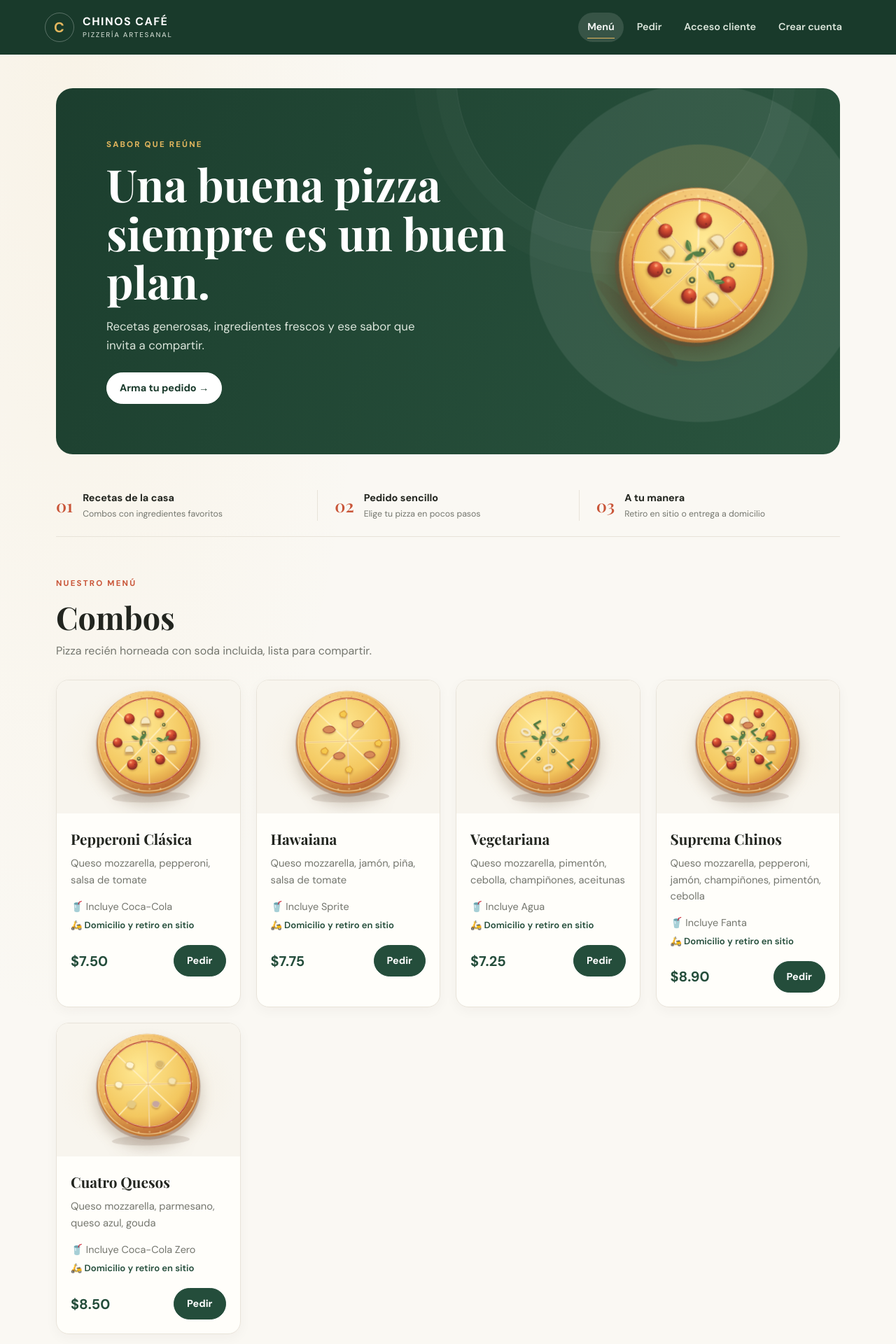
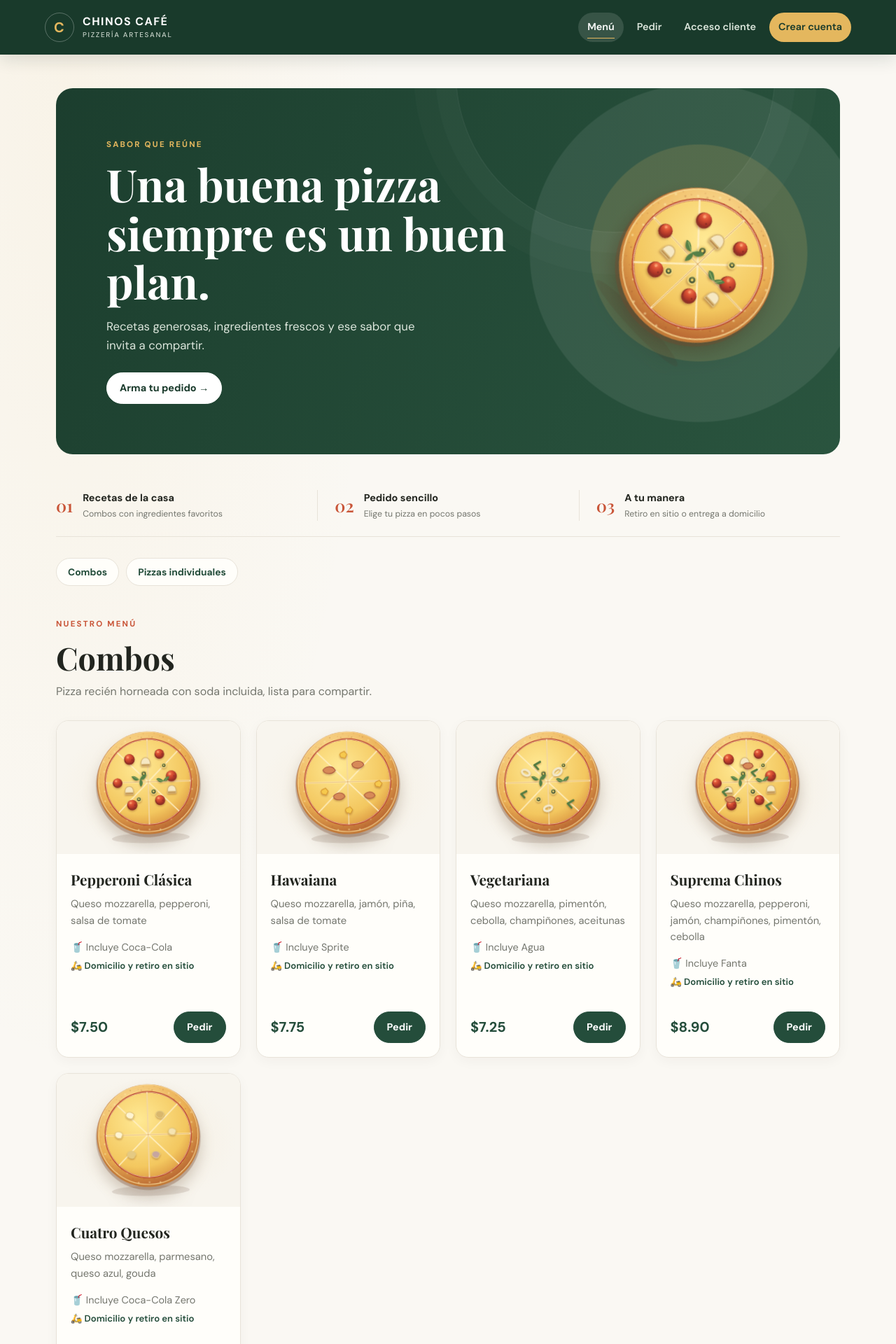
Before and after one commit to lorenacortes2002/Parcial, a Flask app: page / in a window 1280 px wide. Shown: the top 1920 px of the page at 70% size. Run offline with Flask 3, Linux system fonts and the light colour scheme; data comes from the database, SQL or seed files in the repository.

Commit message:
Polish public menu interface
Co-authored-by: Copilot <223556219+Copilot@users.noreply.github.com>

```diff
--- a/static/style.css
+++ b/static/style.css
@@ -32,8 +32,9 @@ a { color: inherit; }
 button, input, select, textarea { font: inherit; }
 
 .topbar {
-  position: relative;
-  z-index: 2;
+  position: sticky;
+  top: 0;
+  z-index: 20;
   display: flex;
   min-height: 78px;
   align-items: center;
@@ -42,6 +43,7 @@ button, input, select, textarea { font: inherit; }
   padding: 12px max(5vw, 24px);
   color: #fff;
   background: var(--green-dark);
+  box-shadow: 0 8px 22px rgb(18 39 29 / 12%);
 }
 
 .brand {
@@ -78,8 +80,8 @@ button, input, select, textarea { font: inherit; }
   letter-spacing: .17em;
 }
 
-nav { display: flex; flex-wrap: wrap; gap: 6px; }
-nav a {
+.site-nav { display: flex; flex-wrap: wrap; gap: 6px; }
+.site-nav a {
   position: relative;
   padding: 9px 13px;
   border-radius: 999px;
@@ -89,7 +91,7 @@ nav a {
   text-decoration: none;
   transition: background-color .2s ease, color .2s ease, transform .2s ease;
 }
-nav a::after {
+.site-nav a::after {
   position: absolute;
   right: 13px;
   bottom: 5px;
@@ -101,11 +103,14 @@ nav a::after {
   transform-origin: left;
   transition: transform .28s var(--motion-ease);
 }
-nav a:hover, nav a.active { color: #fff; background: rgb(255 255 255 / 13%); }
-nav a:hover { transform: translateY(-1px); }
-nav a:hover::after, nav a.active::after { transform: scaleX(1); }
+.site-nav a:hover, .site-nav a.active { color: #fff; background: rgb(255 255 255 / 13%); }
+.site-nav a:hover { transform: translateY(-1px); }
+.site-nav a:hover::after, .site-nav a.active::after { transform: scaleX(1); }
+.site-nav a.nav-cta { color: var(--green-dark); background: var(--gold); }
+.site-nav a.nav-cta:hover { color: var(--green-dark); background: #efc76f; }
 
 .container { width: min(1120px, calc(100% - 48px)); margin: 48px auto 72px; }
+#combos, #pizzas, #pedidos-recientes { scroll-margin-top: 105px; }
 .hero {
   position: relative;
   isolation: isolate;
@@ -276,9 +281,27 @@ nav a:hover::after, nav a.active::after { transform: scaleX(1); }
 .service-point strong, .service-point span:not(.service-number) { display: block; }
 .service-point strong { font-size: .9rem; }
 .service-point div span { margin-top: 2px; color: var(--muted); font-size: .77rem; }
+.menu-shortcuts { display: flex; flex-wrap: wrap; gap: 10px; margin: -28px 0 46px; }
+.menu-shortcuts a {
+  display: inline-flex;
+  min-height: 40px;
+  align-items: center;
+  padding: 8px 16px;
+  border: 1px solid var(--line);
+  border-radius: 999px;
+  color: var(--green);
+  background: var(--surface);
+  font-size: .86rem;
+  font-weight: 700;
+  text-decoration: none;
+  transition: border-color .2s ease, background-color .2s ease, transform .2s ease;
+}
+.menu-shortcuts a:hover { transform: translateY(-1px); border-color: #b9c8bb; background: #f0f4ee; }
 
 .grid { display: grid; grid-template-columns: repeat(auto-fit, minmax(min(100%, 245px), 1fr)); gap: 22px; }
 .card {
+  display: flex;
+  flex-direction: column;
   overflow: hidden;
   border: 1px solid var(--line);
   border-radius: 18px;
@@ -317,7 +340,7 @@ nav a:hover::after, nav a.active::after { transform: scaleX(1); }
   transform: translateY(-5px) rotate(4deg) scale(1.07);
   filter: drop-shadow(0 18px 13px rgb(83 53 25 / 30%));
 }
-.card-body { padding: 20px; }
+.card-body { display: flex; flex: 1; flex-direction: column; padding: 20px; }
 .card h3 { margin: 0 0 7px; font-size: 1.3rem; }
 .card .muted { min-height: 48px; margin: 0; }
 .drink { margin: 14px 0 18px; color: var(--muted); font-size: .9rem; }
@@ -356,7 +379,7 @@ nav a:hover::after, nav a.active::after { transform: scaleX(1); }
 .type-option:has(input:checked) { border-color: var(--green); background: #edf4ee; box-shadow: 0 0 0 3px rgb(36 77 59 / 10%); }
 .catalog-actions { flex-wrap: wrap; }
 .replica-sync { margin: 0; }
-.card-bottom { display: flex; align-items: center; justify-content: space-between; gap: 12px; }
+.card-bottom { display: flex; align-items: center; justify-content: space-between; gap: 12px; margin-top: auto; padding-top: 14px; }
 .precio { color: var(--green); font-size: 1.25rem; font-weight: 700; }
 .muted { color: var(--muted); font-size: .92rem; }
 
@@ -795,9 +818,9 @@ footer {
 }
 
 @media (max-width: 680px) {
-  .topbar { align-items: flex-start; flex-direction: column; gap: 10px; padding: 14px 20px; }
-  nav { width: 100%; gap: 2px; }
-  nav a { padding: 8px 11px; font-size: .83rem; }
+  .topbar { position: relative; align-items: flex-start; flex-direction: column; gap: 10px; padding: 14px 20px; }
+  .site-nav { width: 100%; gap: 2px; }
+  .site-nav a { padding: 8px 11px; font-size: .83rem; }
   .container { width: min(100% - 32px, 560px); margin: 28px auto 48px; }
   .hero { min-height: 260px; margin-bottom: 38px; padding: 32px 25px; }
   .hero-art { position: absolute; right: -28px; bottom: -45px; width: 150px; opacity: .28; }
@@ -806,9 +829,10 @@ footer {
   .hero h1 { font-size: 2.45rem; }
   .section-header { align-items: flex-start; flex-direction: column; }
   .catalog-actions { width: 100%; align-items: flex-start; flex-direction: column; gap: 12px; }
-  .service-points { grid-template-columns: 1fr; gap: 15px; margin: -12px 0 42px; }
+  .service-points { grid-template-columns: 1fr; gap: 15px; margin: -12px 0 30px; }
   .service-point, .service-point:first-child { padding: 0; }
   .service-point + .service-point { padding-top: 15px; border-top: 1px solid var(--line); border-left: 0; }
+  .menu-shortcuts { margin: 0 0 36px; }
   .form-grid { grid-template-columns: 1fr; gap: 12px; }
   .order-layout { grid-template-columns: 1fr; }
   .order-summary { position: static; }
--- a/templates/base.html
+++ b/templates/base.html
@@ -14,7 +14,7 @@
     <span class="brand-mark" aria-hidden="true">C</span>
     <span class="brand-name">CHINOS CAFÉ<span class="brand-subtitle">PIZZERÍA ARTESANAL</span></span>
   </a>
-  <nav>
+  <nav class="site-nav">
     <a class="{{ 'active' if request.endpoint == 'index' else '' }}" href="{{ url_for('index') }}">Menú</a>
     <a class="{{ 'active' if request.endpoint == 'pedidos' else '' }}" href="{{ url_for('pedidos') }}">Pedir</a>
     {% if session.get('usuario_rol') == 'admin' %}
@@ -31,7 +31,7 @@
       <a href="{{ url_for('cuenta_salir') }}">Salir</a>
     {% else %}
       <a class="{{ 'active' if request.endpoint == 'cuenta_login' else '' }}" href="{{ url_for('cuenta_login') }}">Acceso cliente</a>
-      <a class="{{ 'active' if request.endpoint == 'cuenta_registro' else '' }}" href="{{ url_for('cuenta_registro') }}">Crear cuenta</a>
+      <a class="nav-cta {{ 'active' if request.endpoint == 'cuenta_registro' else '' }}" href="{{ url_for('cuenta_registro') }}">Crear cuenta</a>
     {% endif %}
   </nav>
 </header>
--- a/templates/index.html
+++ b/templates/index.html
@@ -27,6 +27,11 @@
     <div><strong>A tu manera</strong><span>Retiro en sitio o entrega a domicilio</span></div>
   </div>
 </section>
+
+<nav class="menu-shortcuts" aria-label="Categorías del menú">
+  <a href="#combos">Combos</a>
+  <a href="#pizzas">Pizzas individuales</a>
+</nav>
 
 {% macro menu_card(p, art) %}
   <article class="card">
```
Also changed, not shown: tests/test_project_requirements.py (+3 -2 lines).
